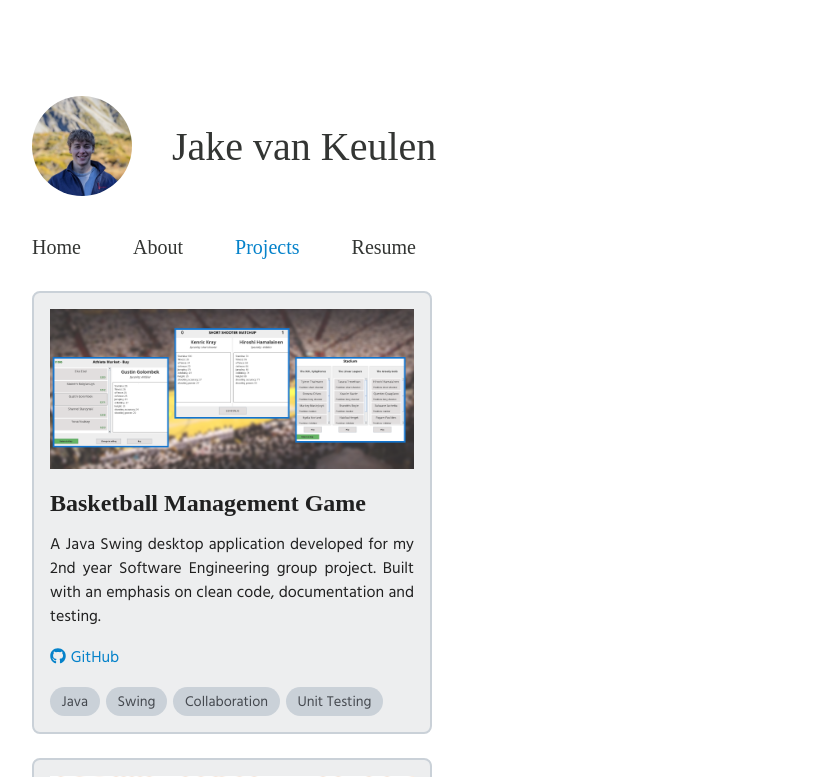
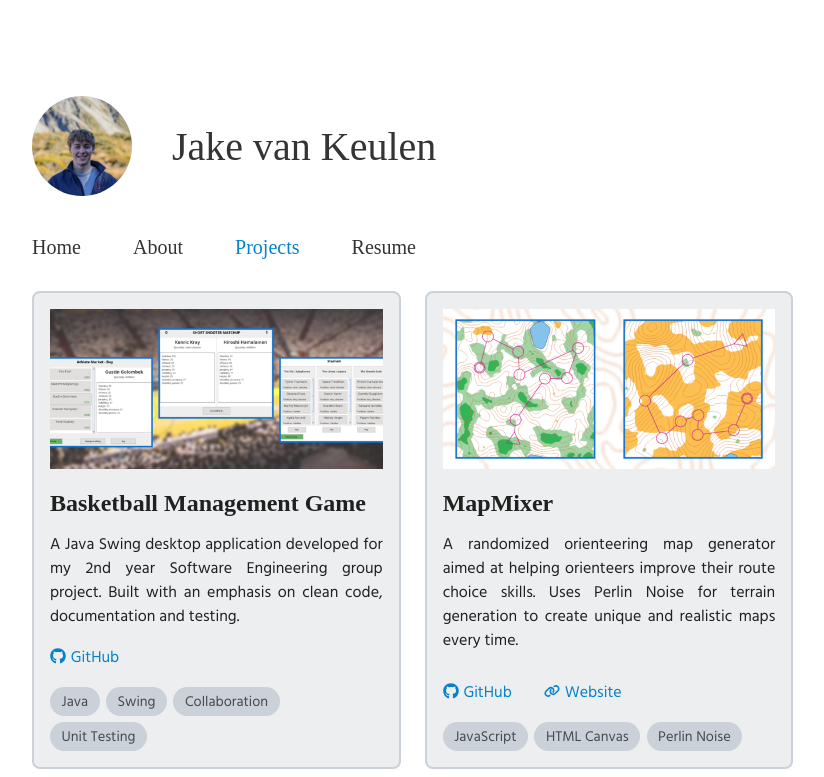
Before and after one commit to JakevK/portfolio, a Next.js app: page /projects in a window 1280 px wide. Shown: the top 777 px of the page, without its empty margins (224-1048 px from the left). Built offline with nearby package versions, Linux system fonts and the light colour scheme; a web font is replaced by a local one.

Commit message:
Small formatting + content changes

```diff
--- a/components/home/skillData.json
+++ b/components/home/skillData.json
@@ -10,11 +10,11 @@
     },
     {
       "name": "JavaScript",
-      "level": 80
+      "level": 70
     },
     {
       "name": "Java",
-      "level": 70
+      "level": 50
     }
   ]
 }
--- a/components/projects/projectCard/projectCard.module.css
+++ b/components/projects/projectCard/projectCard.module.css
@@ -1,13 +1,19 @@
 .container {
   display: flex;
   flex-direction: column;
-  max-width: 400px;
+  max-width: 500px;
   border: 2px solid var(--color-grey);
   background-color: #edeeef;
   padding: 1em;
   border-radius: 0.5em;
   width: 100%;
   justify-content: space-between;
+}
+
+@media screen and (min-width: 1275px) {
+  .container {
+    max-width: 48%;
+  }
 }
 
 .tagContainer {
--- a/components/projects/projectData.json
+++ b/components/projects/projectData.json
@@ -7,16 +7,16 @@
       ],
       "tags": ["Java", "Swing", "Collaboration", "Unit Testing"],
       "github": "https://github.com/FindlayRoyds/Seng201Project",
-      "image": "/images/projects/basketball.png"
+      "image": "/images/projects/basketballThumbnail.png"
     },
     {
       "name": "MapMixer",
       "description": [
-        "A randomized orienteering map generator aimed at helping orienteers improve their route choice skills. Developed in 2021 for my high school's digital technologies class."
+        "A randomized orienteering map generator aimed at helping orienteers improve their route choice skills. Uses Perlin Noise for terrain generation to create unique and realistic maps every time."
       ],
       "tags": ["JavaScript", "HTML Canvas", "Perlin Noise"],
       "github": "https://github.com/JakevK/MapMixer",
-      "image": "/images/projects/map.png",
+      "image": "/images/projects/mapThumbnail.png",
       "website": "https://map-mixer.web.app"
     }
   ]
```
Also changed, not shown: public/images/projects/basketballThumbnail.png (added), public/images/projects/mapThumbnail.png (added).
